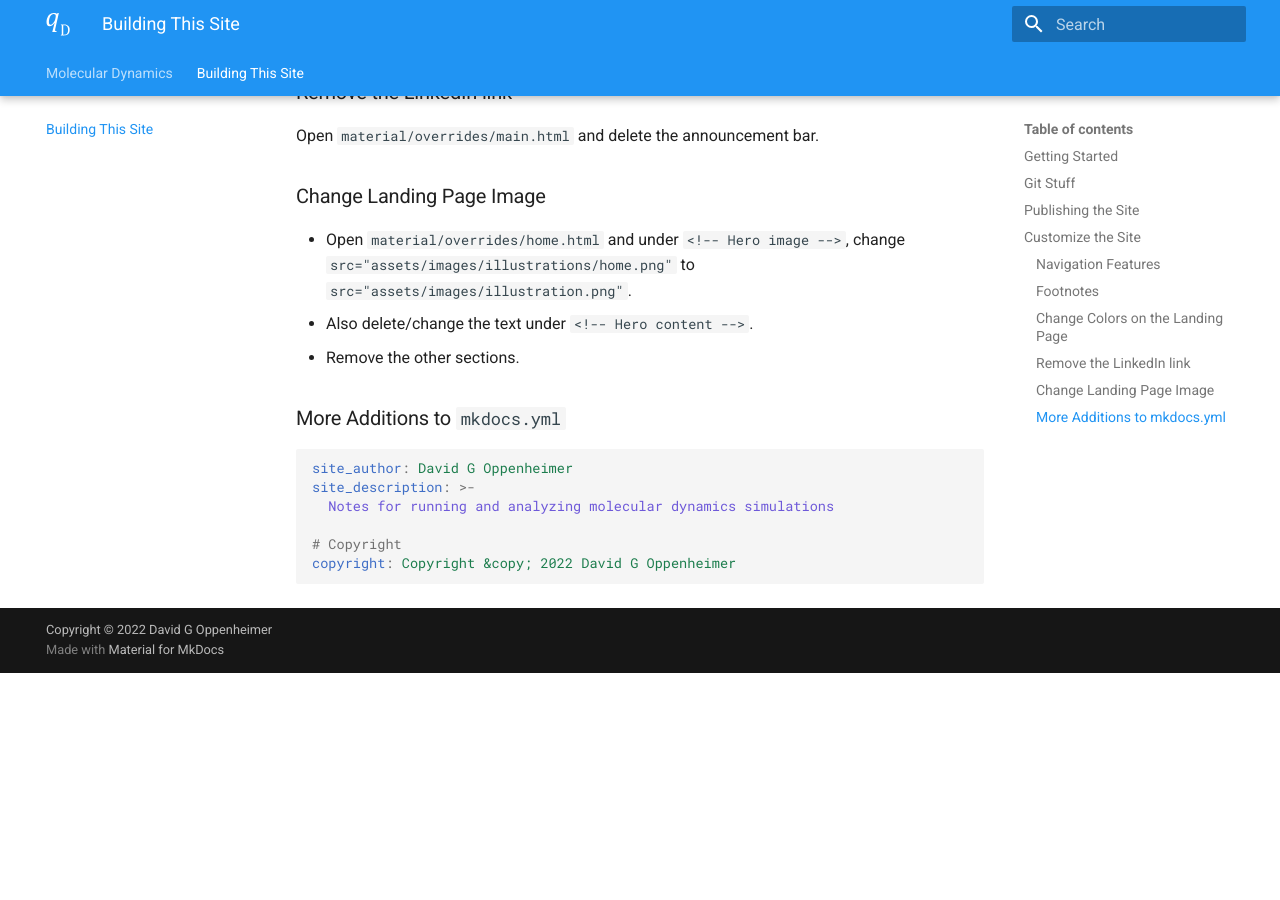
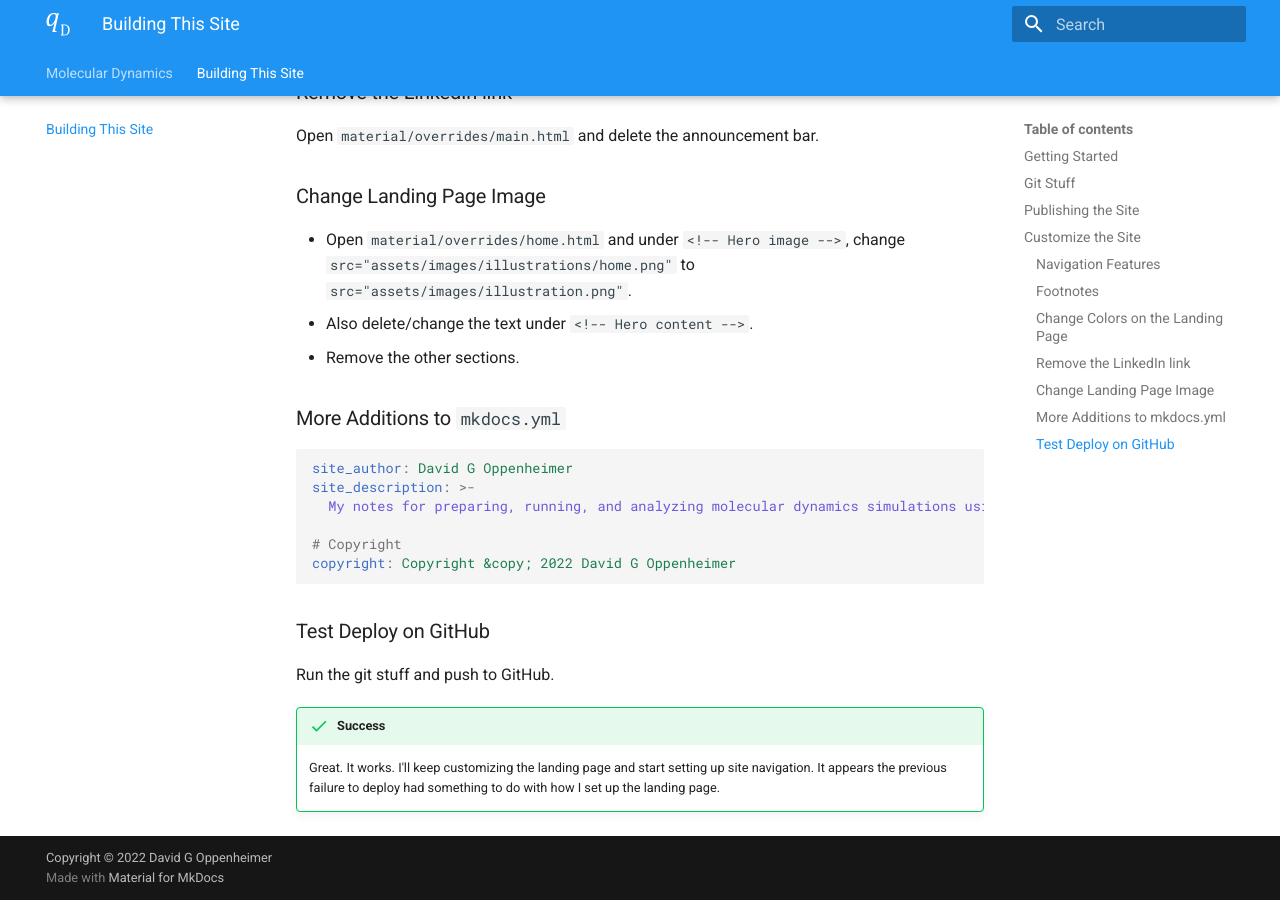
Before and after one commit to dgoppenheimer/mk-test4, an MkDocs documentation site: the page built from docs/building-this-site.md, in a window 1280 px wide and 900 px high, scrolled down 3540 px. Built offline with MkDocs 1.6.1 and Material for MkDocs 9.7.7, drawn with Linux system fonts in a browser that asks for light colours; before the commit the page ends 4213 px from its top, so only the background shows below that.

Commit message:
updated site description

````diff
--- a/docs/building-this-site.md
+++ b/docs/building-this-site.md
@@ -183,8 +183,16 @@ Open `material/overrides/main.html` and delete the announcement bar.
 ```yaml
 site_author: David G Oppenheimer
 site_description: >-
-  Notes for running and analyzing molecular dynamics simulations
+  My notes for preparing, running, and analyzing molecular dynamics simulations using Google Colab and Jupyter notebooks
 
 # Copyright
 copyright: Copyright &copy; 2022 David G Oppenheimer
 ```
+
+### Test Deploy on GitHub
+
+Run the git stuff and push to GitHub.
+
+!!! success
+
+    Great. It works. I'll keep customizing the landing page and start setting up site navigation. It appears the previous failure to deploy had something to do with how I set up the landing page.
````
